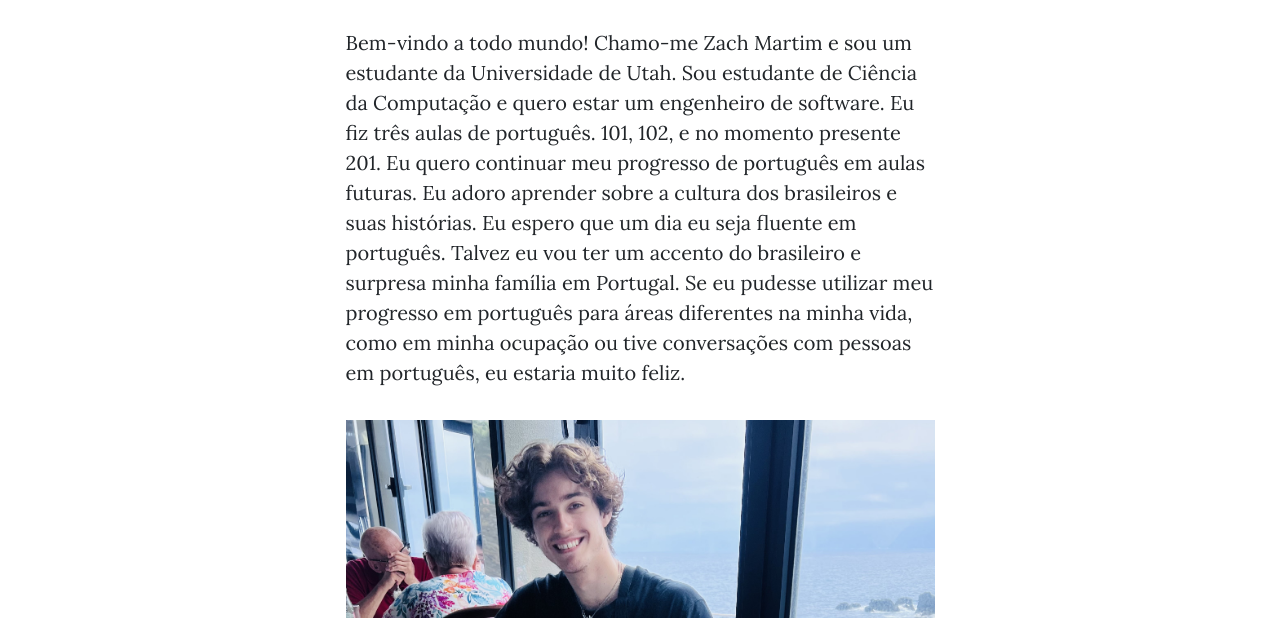
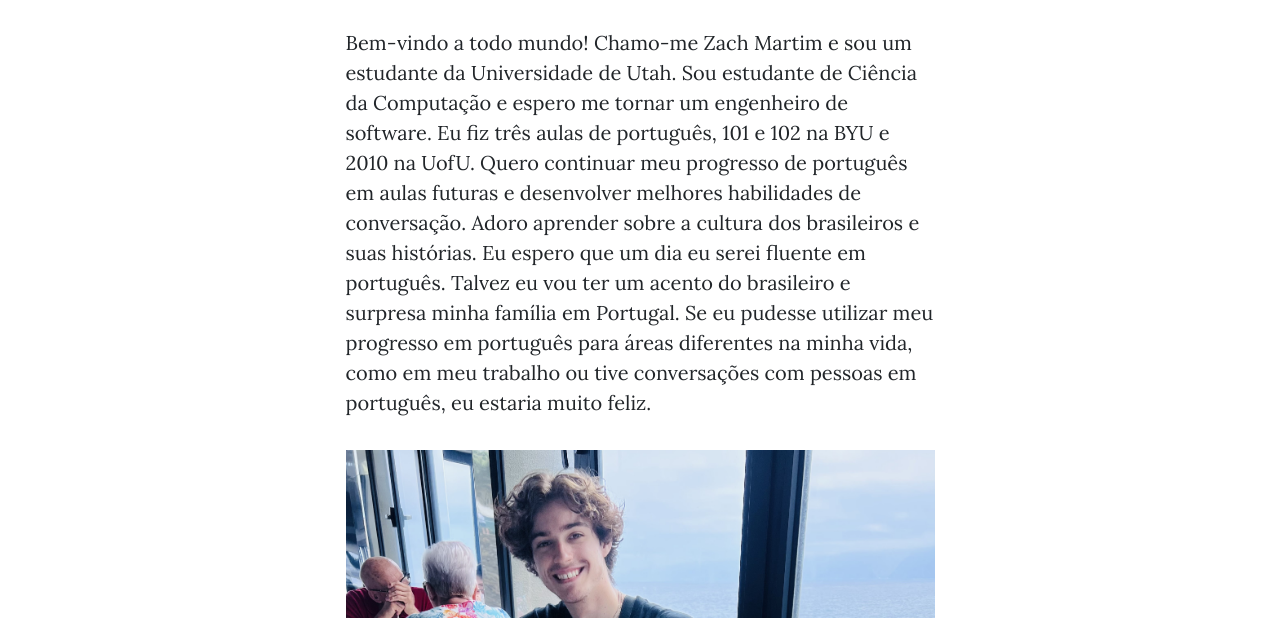
Before and after one commit to ZeroTheNerd/portuguese_portfolio, a plain HTML site: page index.html in a window 1280 px wide. Shown: the part 688-1306 px from the top of the page. Drawn offline with nearby package versions, Linux system fonts and the light colour scheme.

Commit message:
Update index.html

```diff
--- a/index.html
+++ b/index.html
@@ -54,13 +54,13 @@
                     <div class="col-md-10 col-lg-8 col-xl-7">
                         <h2 class="section-heading">Quem sou eu:</h2>  <!--Here you talk about yourself, what major you're in and a little about your family background-->
                         <p>Bem-vindo a todo mundo! Chamo-me Zach Martim e sou um estudante da Universidade de Utah.
-                            Sou estudante de Ciência da Computação e quero estar um engenheiro de software.
-                            Eu fiz três aulas de português. 101, 102, e no momento presente 201.
-                            Eu quero continuar meu progresso de português em aulas futuras.
-                            Eu adoro aprender sobre a cultura dos brasileiros e suas histórias.
-                            Eu espero que um dia eu seja fluente em português.
-                            Talvez eu vou ter um accento do brasileiro e surpresa minha família em Portugal.
-                            Se eu pudesse utilizar meu progresso em português para áreas diferentes na minha vida, como em minha ocupação ou tive conversações com pessoas em português, eu estaria muito feliz. </p>
+                            Sou estudante de Ciência da Computação e espero me tornar um engenheiro de software.
+                            Eu fiz três aulas de português, 101 e 102 na BYU e 2010 na UofU.
+                            Quero continuar meu progresso de português em aulas futuras e desenvolver melhores habilidades de conversação.
+                            Adoro aprender sobre a cultura dos brasileiros e suas histórias. Eu espero que um dia eu serei fluente em português.
+                            Talvez eu vou ter um acento do brasileiro e surpresa minha família em Portugal.
+                            Se eu pudesse utilizar meu progresso em português para áreas diferentes na minha vida,
+                            como em meu trabalho ou tive conversações com pessoas em português, eu estaria muito feliz. </p>
                         <a href="#!"><img class="img-fluid" src="assets/img/meinR.jpg" alt="Trip to Portugal" /></a>
                     </div>
                 </div>
```
